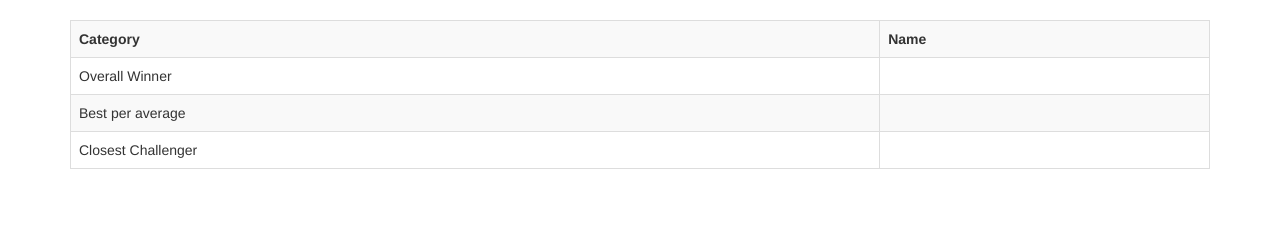
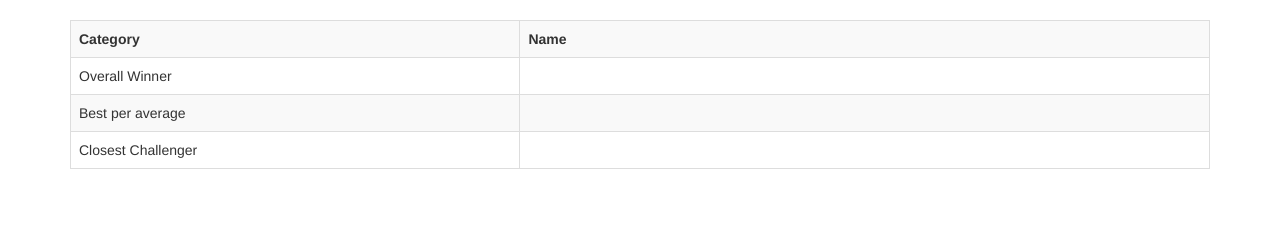
Before and after one commit to BTST/ProjectMJ, a Flask app: template templates/players.html in a window 1280 px wide. Shown: the part 166-406 px from the top of the page. Run offline with Flask 2, Linux system fonts and the light colour scheme; the template is opened without the code that fills it, so the values that code supplies are empty; some libraries are stand-ins or nearby versions.

Commit message:
Update players.html

```diff
--- a/templates/players.html
+++ b/templates/players.html
@@ -24,8 +24,8 @@
 </table>
 <table class="table table-striped table-bordered">
   <tr>
-    <th>Category</th>
-    <th>Name</th>
+    <th style="width:50px">Category</th>
+    <th style="width:130px">Name</th>
   </tr>
 <tr>
   <td>Overall Winner</td>
```
